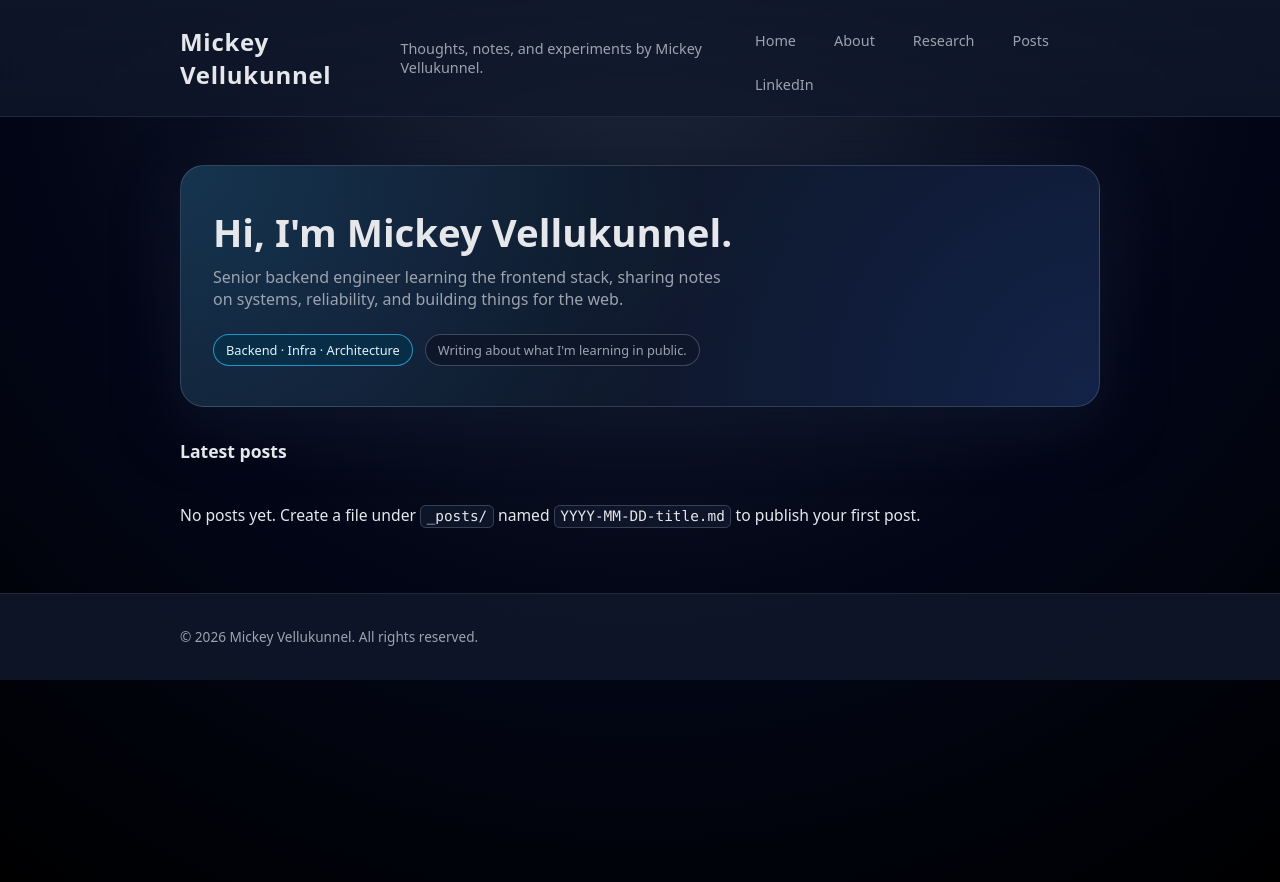
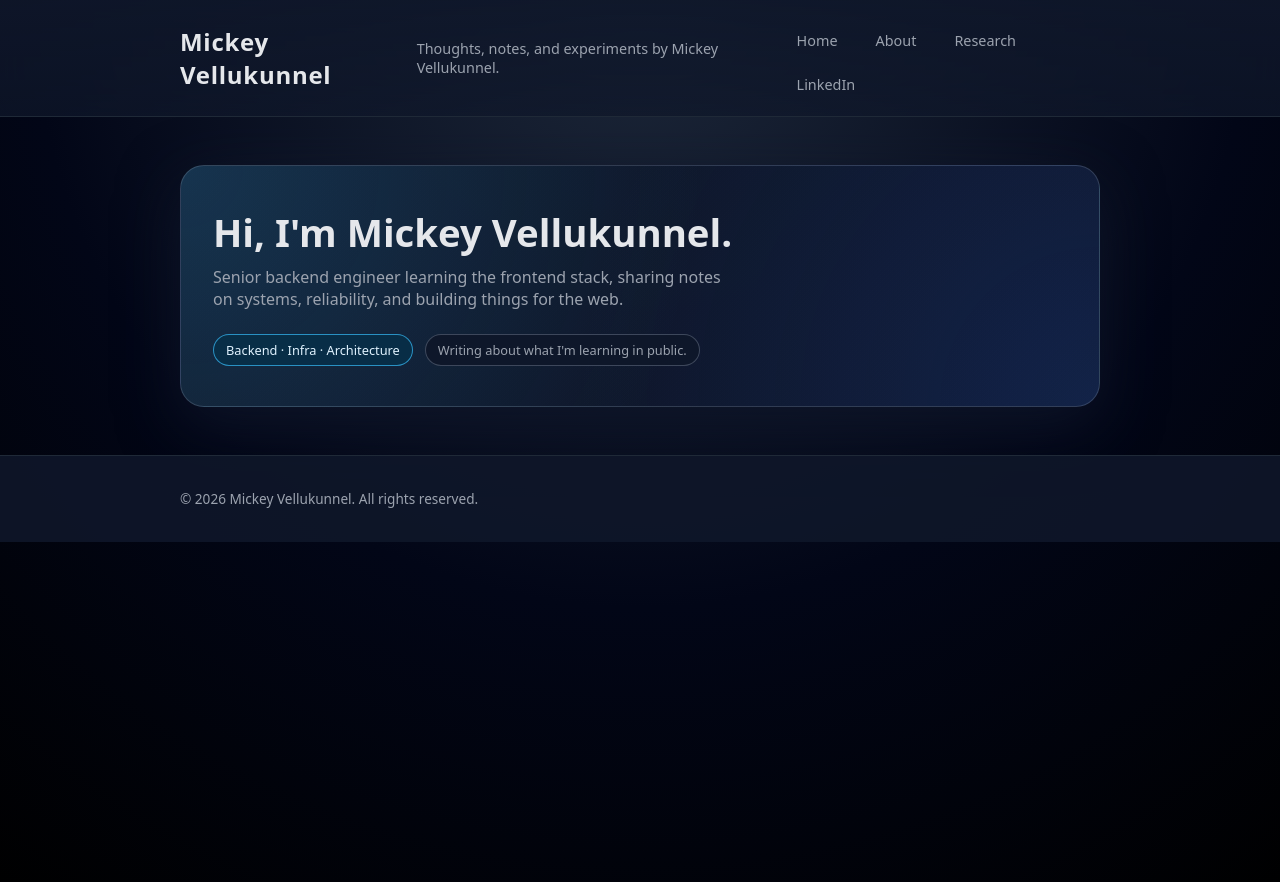
Before and after one commit to mickeymv/mickeymv.github.io, a Jekyll site: the page built from index.md, in a window 1280 px wide. Shown: the top 882 px of the page. Built offline with Jekyll 4.4.1, drawn with Linux system fonts in a browser that asks for light colours.

Commit message:
Remove posts page and posts references
Made-with: Cursor

```diff
--- a/_layouts/default.html
+++ b/_layouts/default.html
@@ -20,7 +20,6 @@
           <a href="{{ '/' | relative_url }}">Home</a>
           <a href="{{ '/about/' | relative_url }}">About</a>
           <a href="{{ '/research/' | relative_url }}">Research</a>
-          <a href="{{ '/posts/' | relative_url }}">Posts</a>
           <a href="https://www.linkedin.com/in/mickeyv/" target="_blank" rel="noopener">LinkedIn</a>
         </nav>
       </div>
--- a/index.md
+++ b/index.md
@@ -16,28 +16,3 @@ description: "Personal site and engineering notes."
     <span class="pill">Writing about what I&apos;m learning in public.</span>
   </div>
 </section>
-
-<section class="posts-list">
-  <h2 class="card-title">Latest posts</h2>
-  {% if site.posts and site.posts.size > 0 %}
-    {% for post in site.posts limit: 5 %}
-      <article class="post-list-item">
-        <a class="post-link" href="{{ post.url | relative_url }}">
-          <h3 class="post-title">{{ post.title }}</h3>
-          <p class="post-meta">
-            {{ post.date | date: "%b %-d, %Y" }}
-            {% if post.tags and post.tags.size > 0 %} · {{ post.tags | join: ", " }}{% endif %}
-          </p>
-          {% if post.excerpt %}
-            <p class="card-excerpt">{{ post.excerpt | strip_html | strip_newlines }}</p>
-          {% endif %}
-        </a>
-      </article>
-    {% endfor %}
-  {% else %}
-    <p class="content">
-      No posts yet. Create a file under <code>_posts/</code> named
-      <code>YYYY-MM-DD-title.md</code> to publish your first post.
-    </p>
-  {% endif %}
-</section>
```
Also changed, not shown: posts.md (deleted, +0 -29 lines).
